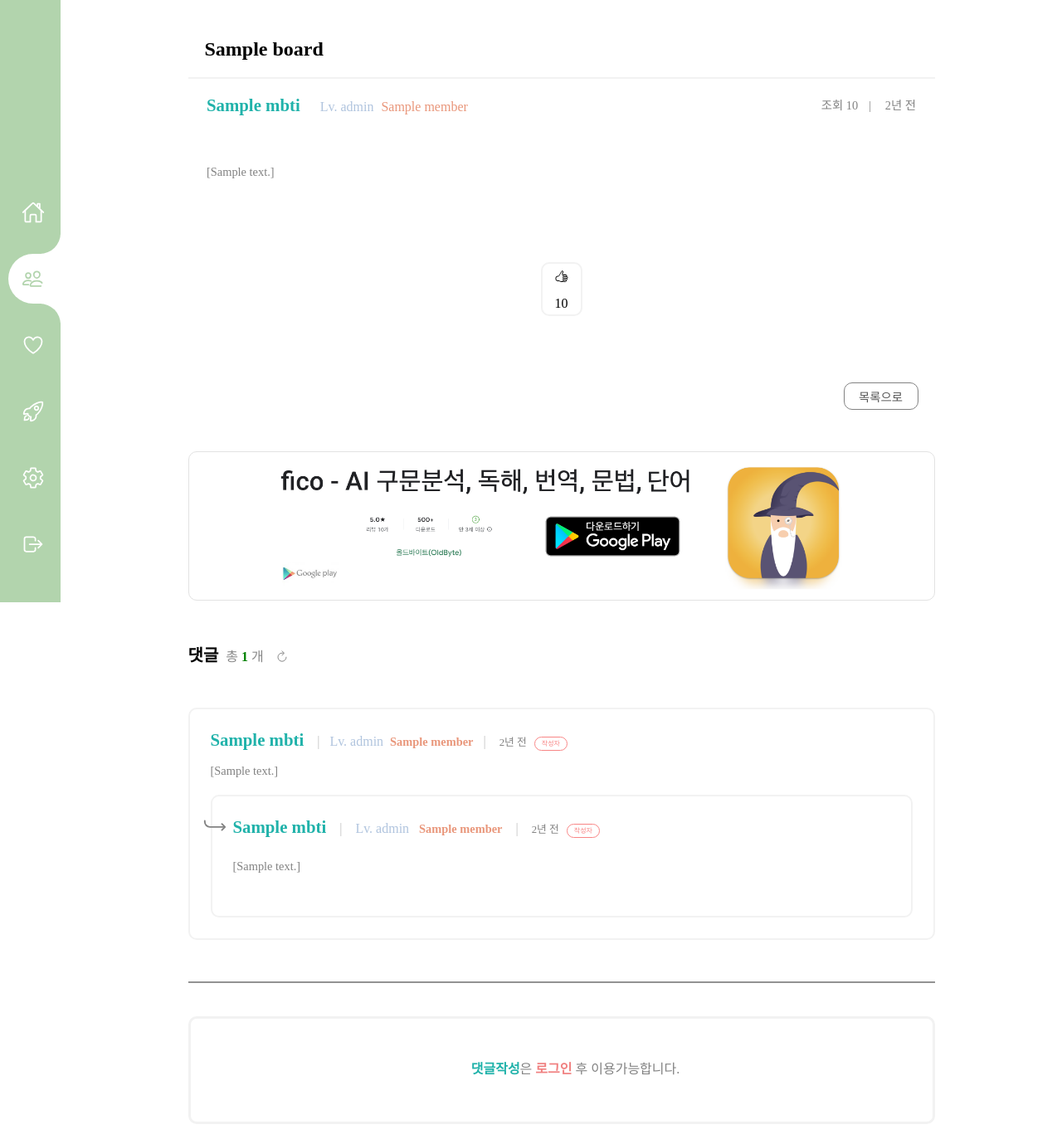
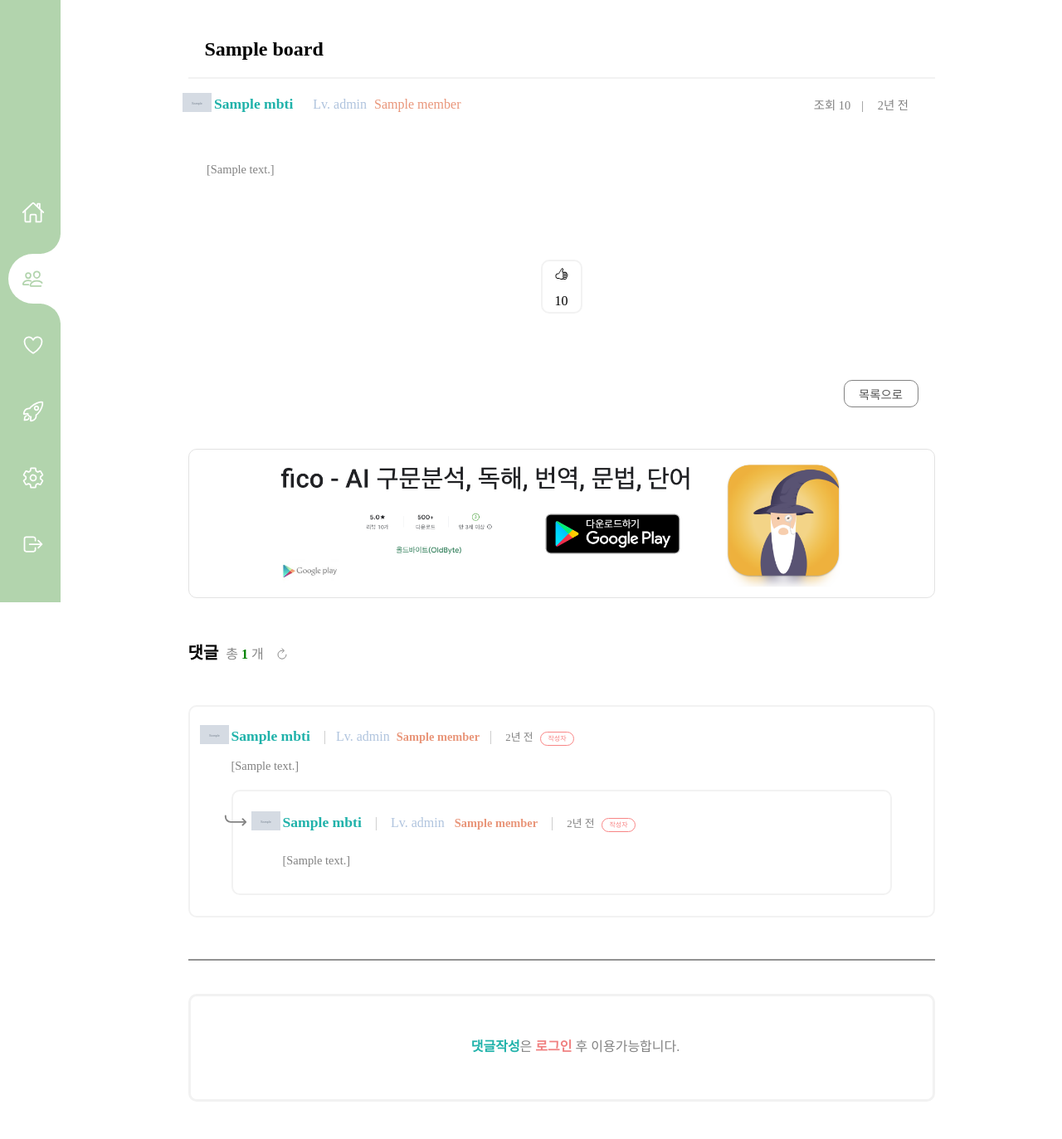
Before and after one commit to seomyeong/MBTI, a Java web app: template MBTI/src/main/webapp/WEB-INF/views/community/board.jsp in a window 1280 px wide. Shown: the part 74-1447 px from the top of the page at 83% size. After the commit the page ends 1402 px from the top, so only its background shows below. Run offline with Spring Boot 4, a stand-in JSP engine, Linux system fonts and the light colour scheme; the template is opened without the code that fills it: most values are stand-ins (such as "Sample title", 1, 10 or a date in 2020); grey boxes marked "Sample" are stand-in pictures; the project's own start-up code is not run, and a stand-in starts its controllers and pages; some web fonts are replaced.

Commit message:
게시글 프로필 추가, 기타 수정

```diff
--- a/MBTI/src/main/webapp/WEB-INF/views/community/board.jsp
+++ b/MBTI/src/main/webapp/WEB-INF/views/community/board.jsp
@@ -20,7 +20,7 @@
 		<div id="boardInfoWrap">
 			<h2 id="board_title">${board.title}</h2>
 			<div id="board_info">
-				<span id="board_mbti">${board.member.mbti}</span> <span
+				<span id="board_mbti"><span class="mbtiImg" style="background: url(${board.member.profileImg}) 0 0 / cover"></span>${board.member.mbti}</span> <span
 					id="board_level">Lv. ${board.member.level}</span> <span
 					id="board_nickName">${board.member.nickName}</span>
 				<div id="rightInfo">
@@ -53,7 +53,7 @@
 				<c:forEach var="comment" items="${comments}">
 					<div class="comment">
 						<div class="commentInfo">
-							<span class="comment_mbti">${comment.member.mbti}</span> <span
+							<span class="comment_mbti"><span class="mbtiImg" style="background: url(${comment.member.profileImg}) 0 0 / cover"></span>${comment.member.mbti}</span> <span
 								class="comment_profile"><span class="comment_level">Lv.
 									${comment.member.level}</span><span class="comment_nickName">${comment.member.nickName}</span></span>
 							<span class="comment_reportingDate">${comment.reportingDate}</span>
@@ -75,7 +75,7 @@
 							<c:if test="${plus.communityComments.id eq comment.id}">
 								<div class="plusCommentView">
 									<ion-icon name="return-down-forward-outline"></ion-icon>
-									<span class="plusCommentView_mbti">${plus.member.mbti}</span>
+									<span class="plusCommentView_mbti"><span class="mbtiImg" style="background: url(${plus.member.profileImg}) 0 0 / cover"></span>${plus.member.mbti}</span>
 									<span class="plusCommentView_profile">
 										<span class="plusCommentView_level">Lv. ${plus.member.level}</span>
 										<span class="plusCommentView_nickName">${plus.member.nickName}</span>
@@ -202,7 +202,7 @@
 			e.preventDefault();
 
 			if(!($(this).parent().parent().parent().hasClass("plusCommentExtends"))) {
-				var plusCommentBox = '<div class="plusCommentBox"><ion-icon name="return-down-forward-outline"></ion-icon><span class="plusComment_mbti">' + '${loginMemberInfo.mbti}' + '</span> <span class="plusComment_profile"><span class="plusComment_level">Lv.' + '${loginMemberInfo.level}' + '</span><span class="plusComment_nickName">' + '${loginMemberInfo.nickName}' + '</span></span><form><input type="text" name="plusComment" placeholder="댓글을 입력해보세요!"/><input type="submit" onclick="return false;"/><a href="#" class="plusComment_submit">등록</a></form></div>';
+				var plusCommentBox = '<div class="plusCommentBox"><ion-icon name="return-down-forward-outline"></ion-icon><span class="plusComment_mbti">' + '${loginMemberInfo.mbti}' + '</span> <span class="plusComment_profile"><span class="plusComment_level">Lv.' + '${loginMemberInfo.level}' + '</span> <span class="plusComment_nickName">' + '${loginMemberInfo.nickName}' + '</span></span><form><input type="text" name="plusComment" placeholder="댓글을 입력해보세요!"/><input type="submit" onclick="return false;"/><a href="#" class="plusComment_submit">등록</a></form></div>';
 
 				$(this).parent().parent().parent().append(plusCommentBox);
 				$(this).parent().parent().parent().addClass("plusCommentExtends");
--- a/MBTI/src/main/webapp/WEB-INF/views/community/mainCommunity.jsp
+++ b/MBTI/src/main/webapp/WEB-INF/views/community/mainCommunity.jsp
@@ -100,7 +100,7 @@
 			<c:forEach var="communityBoard" items="${cbList_hot}">
 				<tr class="contents_hot">
 					<td class="likes">${communityBoard.likes}</td>
-					<td class="mbti">${communityBoard.member.mbti}</td>
+					<td class="mbti"><span class="mbtiImg" style="background: url(${communityBoard.member.profileImg}) 0 0 / cover"></span>${communityBoard.member.mbti}</td>
 					<td class="nickName">
 					<c:choose>
 						<c:when test="${communityBoard.member.level >= 70}">
@@ -129,7 +129,7 @@
 			<c:forEach var="communityBoard" items="${cbList}">
 				<tr class="contents">
 					<td class="likes">${communityBoard.likes}</td>
-					<td class="mbti">${communityBoard.member.mbti}</td>
+					<td class="mbti">${communityBoard.member.mbti}<span class="mbtiImg" style="background: url(${communityBoard.member.profileImg}) 0 0 / cover"></span></td>
 					<td class="nickName">
 					<c:choose>
 						<c:when test="${communityBoard.member.level >= 70}">
--- a/MBTI/src/main/webapp/resources/css/community/board.css
+++ b/MBTI/src/main/webapp/resources/css/community/board.css
@@ -11,14 +11,22 @@
 	border-bottom: 2px solid #f2f2f2;
 }
 #board_info {
-	width: 95%;
+	width: 93%;
 	margin: 0 auto;
 }
 #board_mbti {
+	position: relative;
 	font-weight: bold;
-	font-size: 1.3em;
+	font-size: 1.1em;
 	color: lightseagreen;
 	margin-right: 20px;
+}
+#board_mbti .mbtiImg {
+	position: absolute;
+	top: -3px;
+	left: -38px;
+	width: 35px;
+	height: 23px;
 }
 #board_level {
 	margin-right: 5px;
@@ -112,7 +120,7 @@
 	border-radius: 10px;
 	width: 100%;
 	height: 180px;
-	background: url(../img/ad1.png) center -55px / cover;
+	background: url(../../img/ad1.png) center -55px / cover;
 	margin:50px 0;
 }
 #download {
@@ -122,7 +130,7 @@
 	right: 295px;
 	width: 184.57px;
 	height: 71.42px;
-	background: url(../img/down.png) center center / cover;
+	background: url(../../img/down.png) center center / cover;
 	z-index: 1;
 }
 
@@ -157,15 +165,23 @@
 	border-radius: 10px;
 	width: 100%;
 	margin: 20px auto;
-	padding: 25px;
+	padding: 25px 50px;
 }
 /* .comment:hover {
 	background: #f2f2f2;
 } */
 .comment_mbti {
-	font-size: 1.3em;
+	position: relative;
+	font-size: 1.1em;
 	color: lightseagreen;
 	font-weight: bold;
+}
+.comment_mbti .mbtiImg {
+	position: absolute;
+	top: -3px;
+	left: -38px;
+	width: 35px;
+	height: 23px;
 }
 .comment_level {
 	color: lightsteelblue;
@@ -222,9 +238,17 @@
 	position: absolute;
 } */
 .plusCommentView_mbti {
-	font-size: 1.3em;
+	position: relative;
+	font-size: 1.1em;
 	color: lightseagreen;
 	font-weight: bold;
+}
+.plusCommentView_mbti .mbtiImg {
+	position: absolute;
+	top: -3px;
+	left: -38px;
+	width: 35px;
+	height: 23px;
 }
 .plusCommentView_level {
 	color: lightsteelblue;
@@ -303,7 +327,7 @@
 	border-radius: 10px;
 	width: 100%;
 	margin: 20px auto 0;
-	padding: 25px;
+	padding: 27px 60px 5px;
 }
 /* .comment:hover {
 	background: #f2f2f2;
@@ -325,10 +349,11 @@
 	position: absolute;
 	top: 26px;
 	left: 25px;
-	font-size: 1.3em;
+	font-size: 1.1em;
 	color: lightseagreen;
 	font-weight: bold;
 }
+
 .plusCommentBox .plusComment_level {
 	position: absolute;
 	top: 30px;
@@ -343,7 +368,7 @@
 	font-size: 0.9em;
 	color: darksalmon;
 	font-weight: bold;
-	margin-left: 3px;
+	margin-left: 13px;
 }
 .plusCommentBox .plusComment_reportingDate {
 	position: absolute;
@@ -365,7 +390,7 @@
 	width: 100%;
 	height: 150px;
 	vertical-align: middle;
-	border: 2px solid #f2f2f2;
+	border: 2px solid #a2a2a2;
 	border-radius: 10px;
 	padding: 20px;
 }
--- a/MBTI/src/main/webapp/resources/js/community/board.js
+++ b/MBTI/src/main/webapp/resources/js/community/board.js
@@ -94,7 +94,9 @@ function load_comments(data) {
 
 	if(datacc.length != 0) {
 		for(var cc in datacc) {
-			commentsWrap += '<div class="comment"><div class="commentInfo"><span class="comment_mbti">'
+			commentsWrap += '<div class="comment"><div class="commentInfo"><span class="comment_mbti"><span class="mbtiImg" style="background: url('
+									+ datacc[cc].member.profileImg
+									+ ') 0 0 / cover"></span>'
 									+ datacc[cc].member.mbti
 									+ '</span> <span class="comment_profile"><span class="comment_level">Lv.'
 									+ datacc[cc].member.level
@@ -116,7 +118,9 @@ function load_comments(data) {
 			if(dataccp.length != 0) {
 				for(var ccp in dataccp) {
 					if(dataccp[ccp].communityComments.id == datacc[cc].id) {
-						commentsWrap += '<div class="plusCommentView"><ion-icon name="return-down-forward-outline"></ion-icon><span class="plusCommentView_mbti">'
+						commentsWrap += '<div class="plusCommentView"><ion-icon name="return-down-forward-outline"></ion-icon><span class="plusCommentView_mbti"><span class="mbtiImg" style="background: url('
+							+ dataccp[ccp].member.profileImg
+							+ ') 0 0 / cover"></span>'
 							+ dataccp[ccp].member.mbti
 							+ '</span><span class="plusCommentView_profile"><span class="plusCommentView_level">Lv. '
 							+ dataccp[ccp].member.level
```
Also changed, not shown: MBTI/src/main/webapp/resources/css/community/mainCommunity.css (+8 -0 lines).
